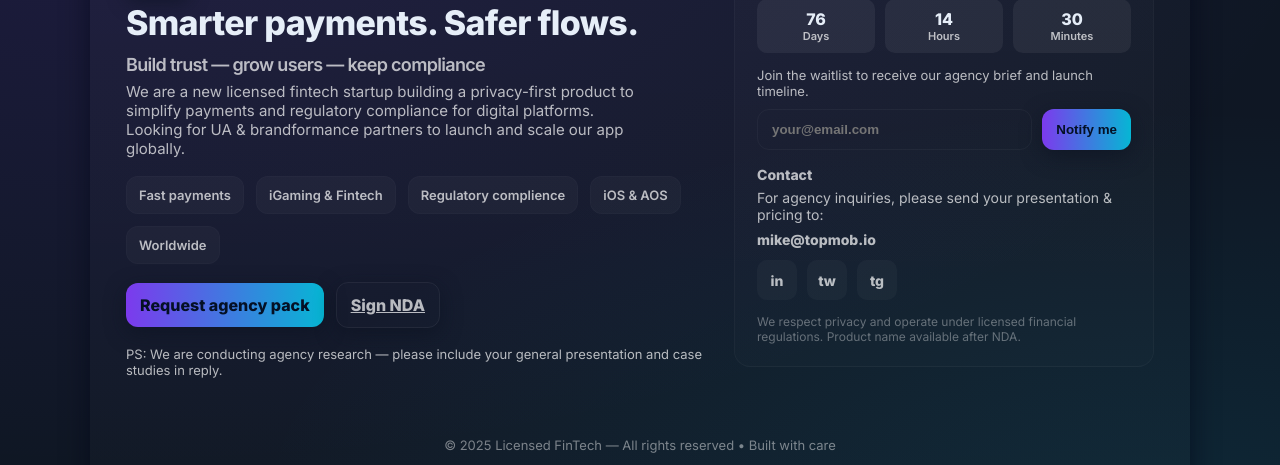
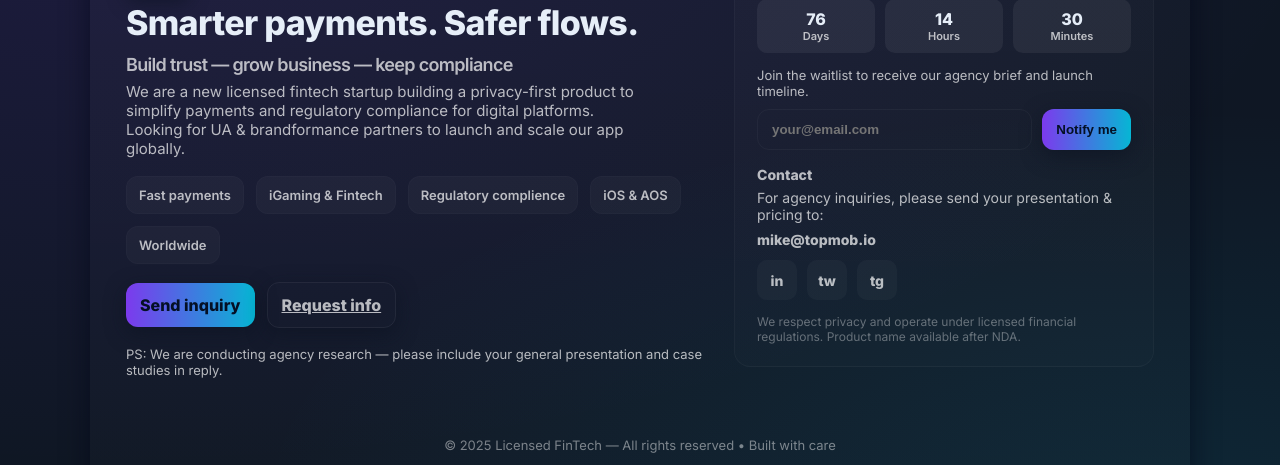
Before and after one commit to mkkecprr/landing, a plain HTML site: page index.html in a window 1280 px wide. Shown: the part 213-678 px from the top of the page. Drawn offline with Linux system fonts and the light colour scheme.

Commit message:
Update index.html

```diff
--- a/index.html
+++ b/index.html
@@ -190,7 +190,7 @@
         </div>
       </header>
 
-      <h1>Smarter payments. Safer flows.<br><span style="font-weight:600;color:var(--muted);font-size:18px;">Build trust — grow users — keep compliance</span></h1>
+      <h1>Smarter payments. Safer flows.<br><span style="font-weight:600;color:var(--muted);font-size:18px;">Build trust — grow business — keep compliance</span></h1>
       <p class="lead">We are a new licensed fintech startup building a privacy-first product to simplify payments and regulatory compliance for digital platforms. Looking for UA &amp; brandformance partners to launch and scale our app globally.</p>
 
       <div class="features">
@@ -202,8 +202,8 @@
       </div>
 
       <div style="margin-top:18px;display:flex;gap:12px;align-items:center">
-        <a class="btn" href="#contact" style="text-decoration:none;">Request agency pack</a>
-        <a class="btn" href="#nda" style="background:transparent;border:1px solid rgba(255,255,255,0.06);color:var(--muted);">Sign NDA</a>
+        <a class="btn" href="#contact" style="text-decoration:none;">Send inquiry</a>
+        <a class="btn" href="#nda" style="background:transparent;border:1px solid rgba(255,255,255,0.06);color:var(--muted);">Request info</a>
       </div>
 
       <p style="margin-top:18px;color:var(--muted);font-size:13px">PS: We are conducting agency research — please include your general presentation and case studies in reply.</p>
```
